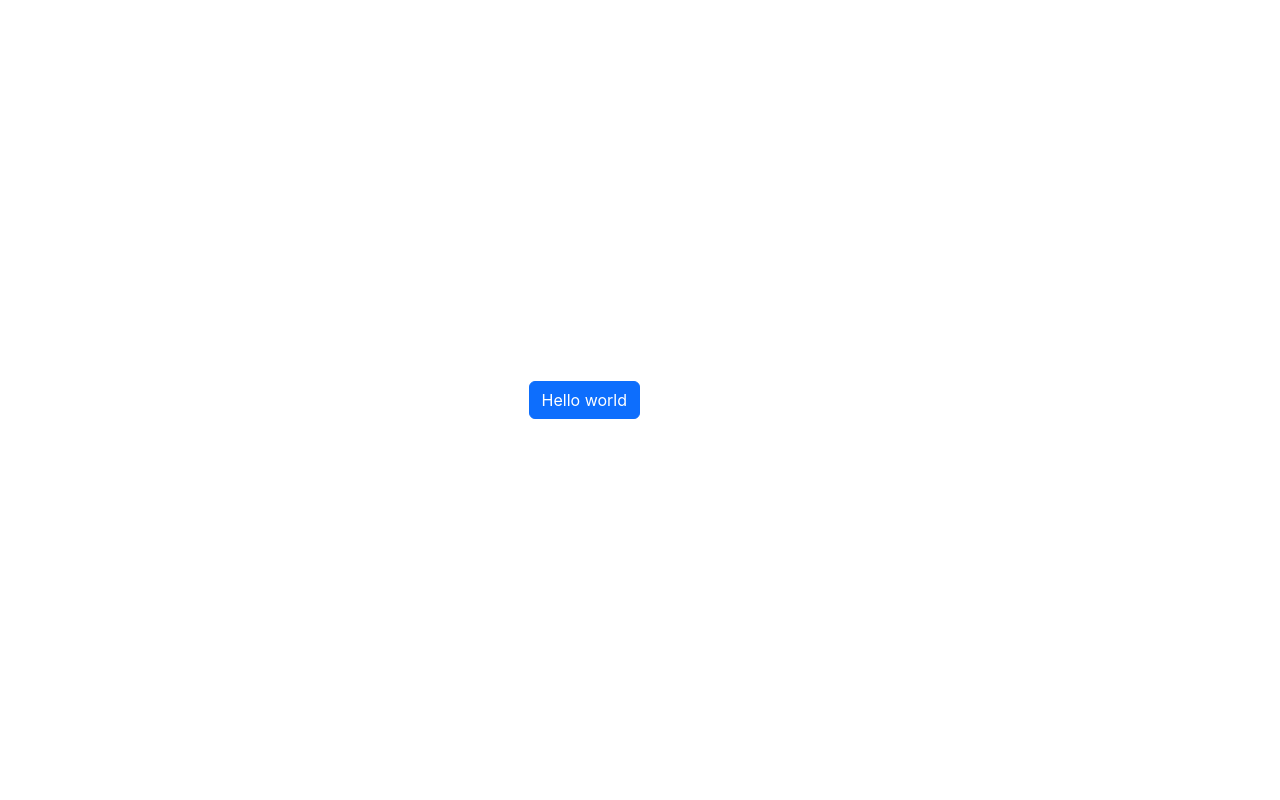
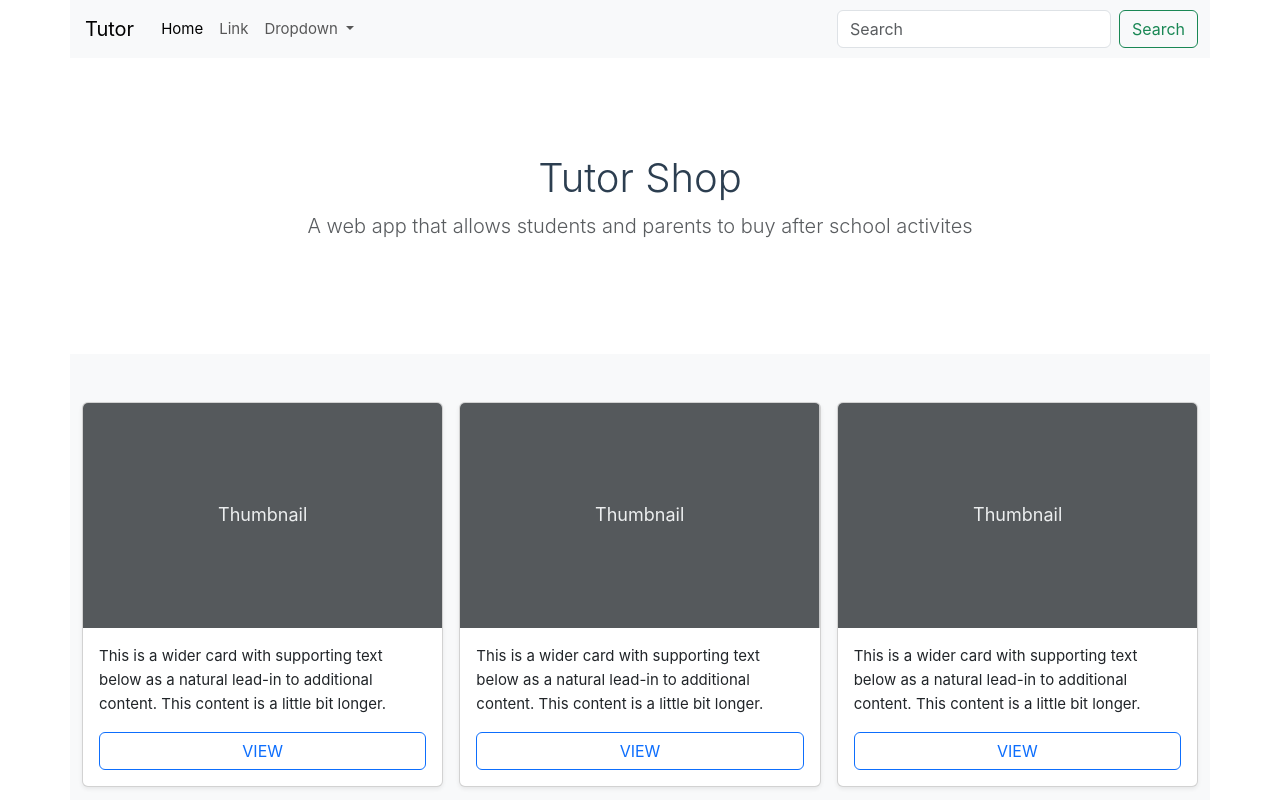
Before and after one commit to lesley-ayemi/vue-coursework, a Vue app: page / in a window 1280 px wide. Shown: the top 800 px of the page. Built offline with nearby package versions, Linux system fonts and the light colour scheme.

Commit message:
scaffolded homepage

```diff
--- a/index.html
+++ b/index.html
@@ -5,7 +5,7 @@
     <link rel="icon" href="/favicon.ico">
     <meta name="viewport" content="width=device-width, initial-scale=1.0">
     <link href="https://cdn.jsdelivr.net/npm/bootstrap@5.3.3/dist/css/bootstrap.min.css" rel="stylesheet" integrity="sha384-QWTKZyjpPEjISv5WaRU9OFeRpok6YctnYmDr5pNlyT2bRjXh0JMhjY6hW+ALEwIH" crossorigin="anonymous">
-    <title>Vite App</title>
+    <title>Course Work</title>
   </head>
   <body>
     <div id="app"></div>
--- a/src/App.vue
+++ b/src/App.vue
@@ -1,37 +1,11 @@
 <script setup>
-// import HelloWorld from './components/HelloWorld.vue'
-// import TheWelcome from './components/TheWelcome.vue'
+
+import HomePage from './components/HomePage.vue';
 </script>
 
 <template>
-<button class="btn btn-primary">Hello world</button>
+
+    <HomePage/>
+
+
 </template>
-
-<style scoped>
-/* header {
-  line-height: 1.5;
-}
-
-.logo {
-  display: block;
-  margin: 0 auto 2rem;
-}
-
-@media (min-width: 1024px) {
-  header {
-    display: flex;
-    place-items: center;
-    padding-right: calc(var(--section-gap) / 2);
-  }
-
-  .logo {
-    margin: 0 2rem 0 0;
-  }
-
-  header .wrapper {
-    display: flex;
-    place-items: flex-start;
-    flex-wrap: wrap;
-  }
-} */
-</style>
--- a/src/assets/main.css
+++ b/src/assets/main.css
@@ -28,7 +28,7 @@ a,
   }
 
   #app {
-    display: grid;
+    /* display: grid; */
     grid-template-columns: 1fr 1fr;
     padding: 0 2rem;
   }
--- /dev/null
+++ b/src/components/HomePage.vue
@@ -0,0 +1,199 @@
+<template>
+<nav class="navbar navbar-expand-lg bg-body-tertiary">
+  <div class="container-fluid">
+    <a class="navbar-brand" href="/">Tutor</a>
+    <button class="navbar-toggler" type="button" data-bs-toggle="collapse" data-bs-target="#navbarSupportedContent" aria-controls="navbarSupportedContent" aria-expanded="false" aria-label="Toggle navigation">
+      <span class="navbar-toggler-icon"></span>
+    </button>
+    <div class="collapse navbar-collapse" id="navbarSupportedContent">
+      <ul class="navbar-nav me-auto mb-2 mb-lg-0">
+        <li class="nav-item">
+          <a class="nav-link active" aria-current="page" href="/">Home</a>
+        </li>
+        <li class="nav-item">
+          <a class="nav-link" href="#">Link</a>
+        </li>
+        <li class="nav-item dropdown">
+          <a class="nav-link dropdown-toggle" href="#" role="button" data-bs-toggle="dropdown" aria-expanded="false">
+            Dropdown
+          </a>
+          <ul class="dropdown-menu">
+            <li><a class="dropdown-item" href="#">Action</a></li>
+            <li><a class="dropdown-item" href="#">Another action</a></li>
+            <li><hr class="dropdown-divider"></li>
+            <li><a class="dropdown-item" href="#">Something else here</a></li>
+          </ul>
+        </li>
+
+      </ul>
+      <form class="d-flex" role="search">
+        <input class="form-control me-2" type="search" placeholder="Search" aria-label="Search">
+        <button class="btn btn-outline-success" type="submit">Search</button>
+      </form>
+    </div>
+  </div>
+</nav>
+
+<main role="main">
+
+  <section class="py-5 text-center container">
+    <div class="row py-lg-5">
+      <div class="col-lg-12 col-md-8 mx-auto">
+        <h1 class="fw-light">Tutor Shop</h1>
+        <p class="lead text-body-secondary">A web app that allows students and parents to buy after school activites</p>
+        <!-- <p>
+          <a href="#" class="btn btn-primary my-2">Main call to action</a>
+          <a href="#" class="btn btn-secondary my-2">Secondary action</a>
+        </p> -->
+      </div>
+    </div>
+  </section>
+
+  <div class="album py-5 bg-body-tertiary">
+    <div class="container">
+
+      <div class="row row-cols-1 row-cols-sm-2 row-cols-md-3 g-3">
+        <div class="col">
+          <div class="card shadow-sm">
+            <svg class="bd-placeholder-img card-img-top" width="100%" height="225" xmlns="http://www.w3.org/2000/svg" role="img" aria-label="Placeholder: Thumbnail" preserveAspectRatio="xMidYMid slice" focusable="false"><title>Placeholder</title><rect width="100%" height="100%" fill="#55595c"/><text x="50%" y="50%" fill="#eceeef" dy=".3em">Thumbnail</text></svg>
+            <div class="card-body">
+              <p class="card-text">This is a wider card with supporting text below as a natural lead-in to additional content. This content is a little bit longer.</p>
+              <div class="">
+                <div class="">
+                  <button type="button" class="btn col-12 btn-outline-primary">VIEW</button>
+                </div>
+
+              </div>
+            </div>
+          </div>
+        </div>
+        <div class="col">
+          <div class="card shadow-sm">
+            <svg class="bd-placeholder-img card-img-top" width="100%" height="225" xmlns="http://www.w3.org/2000/svg" role="img" aria-label="Placeholder: Thumbnail" preserveAspectRatio="xMidYMid slice" focusable="false"><title>Placeholder</title><rect width="100%" height="100%" fill="#55595c"/><text x="50%" y="50%" fill="#eceeef" dy=".3em">Thumbnail</text></svg>
+            <div class="card-body">
+              <p class="card-text">This is a wider card with supporting text below as a natural lead-in to additional content. This content is a little bit longer.</p>
+              <div class="">
+                <div class="">
+                  <button type="button" class="btn col-12 btn-outline-primary">VIEW</button>
+
+                </div>
+
+              </div>
+            </div>
+          </div>
+        </div>
+        <div class="col">
+          <div class="card shadow-sm">
+            <svg class="bd-placeholder-img card-img-top" width="100%" height="225" xmlns="http://www.w3.org/2000/svg" role="img" aria-label="Placeholder: Thumbnail" preserveAspectRatio="xMidYMid slice" focusable="false"><title>Placeholder</title><rect width="100%" height="100%" fill="#55595c"/><text x="50%" y="50%" fill="#eceeef" dy=".3em">Thumbnail</text></svg>
+            <div class="card-body">
+              <p class="card-text">This is a wider card with supporting text below as a natural lead-in to additional content. This content is a little bit longer.</p>
+              <div class="">
+                <div class="">
+                  <button type="button" class="btn col-12 btn-outline-primary">VIEW</button>
+
+                </div>
+
+              </div>
+            </div>
+          </div>
+        </div>
+
+
+      </div>
+    </div>
+  </div>
+
+</main>
+
+<footer class="text-body-secondary py-5">
+  <div class="container">
+    <p class="float-end mb-1">
+      <a href="#">Back to top</a>
+    </p>
+    <p class="mb-1">Album example is &copy; Bootstrap, but please download and customize it for yourself!</p>
+    <p class="mb-0">New to Bootstrap? <a href="/">Visit the homepage</a> or read our <a href="/docs/5.3/getting-started/introduction/">getting started guide</a>.</p>
+  </div>
+</footer>
+
+
+</template>
+
+
+<style>
+    .bd-placeholder-img {
+    font-size: 1.125rem;
+    text-anchor: middle;
+    -webkit-user-select: none;
+    -moz-user-select: none;
+    user-select: none;
+    }
+
+    @media (min-width: 768px) {
+    .bd-placeholder-img-lg {
+        font-size: 3.5rem;
+    }
+    }
+
+    .b-example-divider {
+    width: 100%;
+    height: 3rem;
+    background-color: rgba(0, 0, 0, .1);
+    border: solid rgba(0, 0, 0, .15);
+    border-width: 1px 0;
+    box-shadow: inset 0 .5em 1.5em rgba(0, 0, 0, .1), inset 0 .125em .5em rgba(0, 0, 0, .15);
+    }
+
+    .b-example-vr {
+    flex-shrink: 0;
+    width: 1.5rem;
+    height: 100vh;
+    }
+
+    .bi {
+    vertical-align: -.125em;
+    fill: currentColor;
+    }
+
+    .nav-scroller {
+    position: relative;
+    z-index: 2;
+    height: 2.75rem;
+    overflow-y: hidden;
+    }
+
+    .nav-scroller .nav {
+    display: flex;
+    flex-wrap: nowrap;
+    padding-bottom: 1rem;
+    margin-top: -1px;
+    overflow-x: auto;
+    text-align: center;
+    white-space: nowrap;
+    -webkit-overflow-scrolling: touch;
+    }
+
+    .btn-bd-primary {
+    --bd-violet-bg: #712cf9;
+    --bd-violet-rgb: 112.520718, 44.062154, 249.437846;
+
+    --bs-btn-font-weight: 600;
+    --bs-btn-color: var(--bs-white);
+    --bs-btn-bg: var(--bd-violet-bg);
+    --bs-btn-border-color: var(--bd-violet-bg);
+    --bs-btn-hover-color: var(--bs-white);
+    --bs-btn-hover-bg: #6528e0;
+    --bs-btn-hover-border-color: #6528e0;
+    --bs-btn-focus-shadow-rgb: var(--bd-violet-rgb);
+    --bs-btn-active-color: var(--bs-btn-hover-color);
+    --bs-btn-active-bg: #5a23c8;
+    --bs-btn-active-border-color: #5a23c8;
+    }
+
+    .bd-mode-toggle {
+    z-index: 1500;
+    }
+
+    .bd-mode-toggle .dropdown-menu .active .bi {
+    display: block !important;
+    }
+</style>
```
